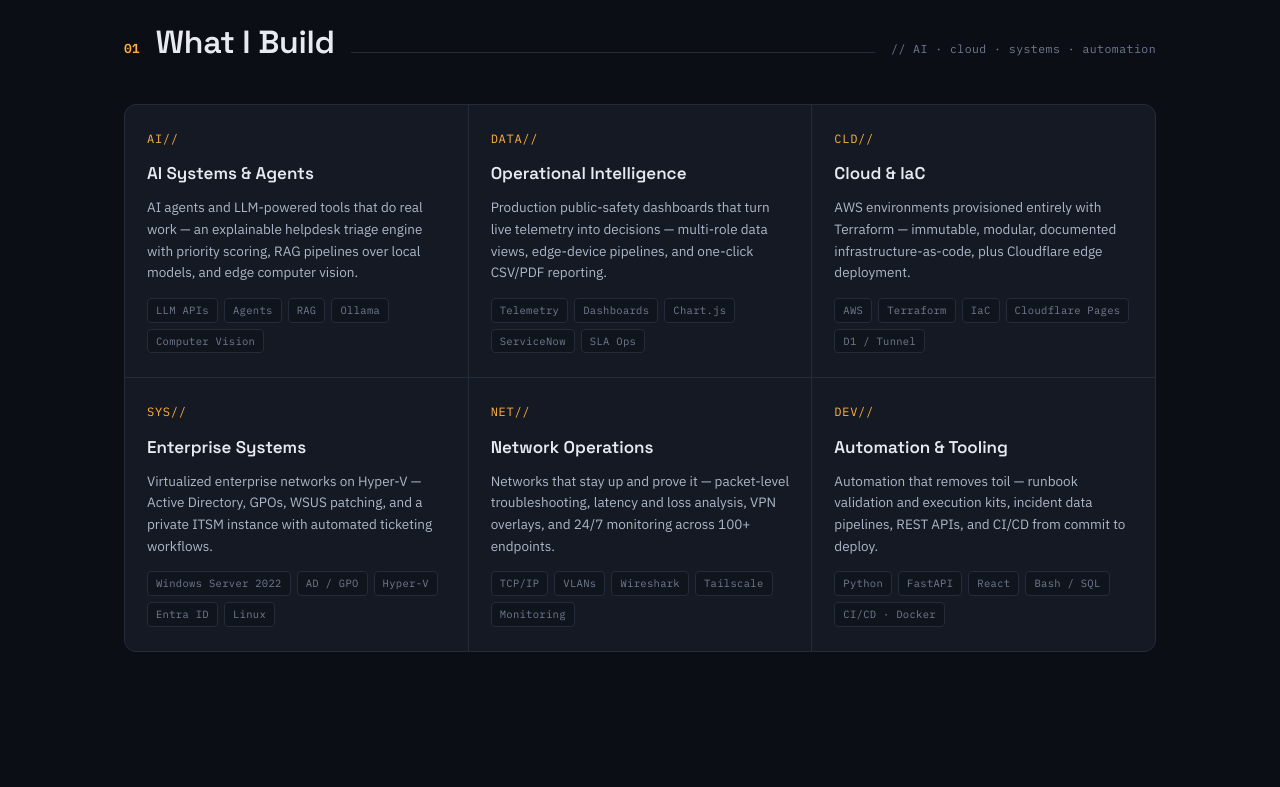
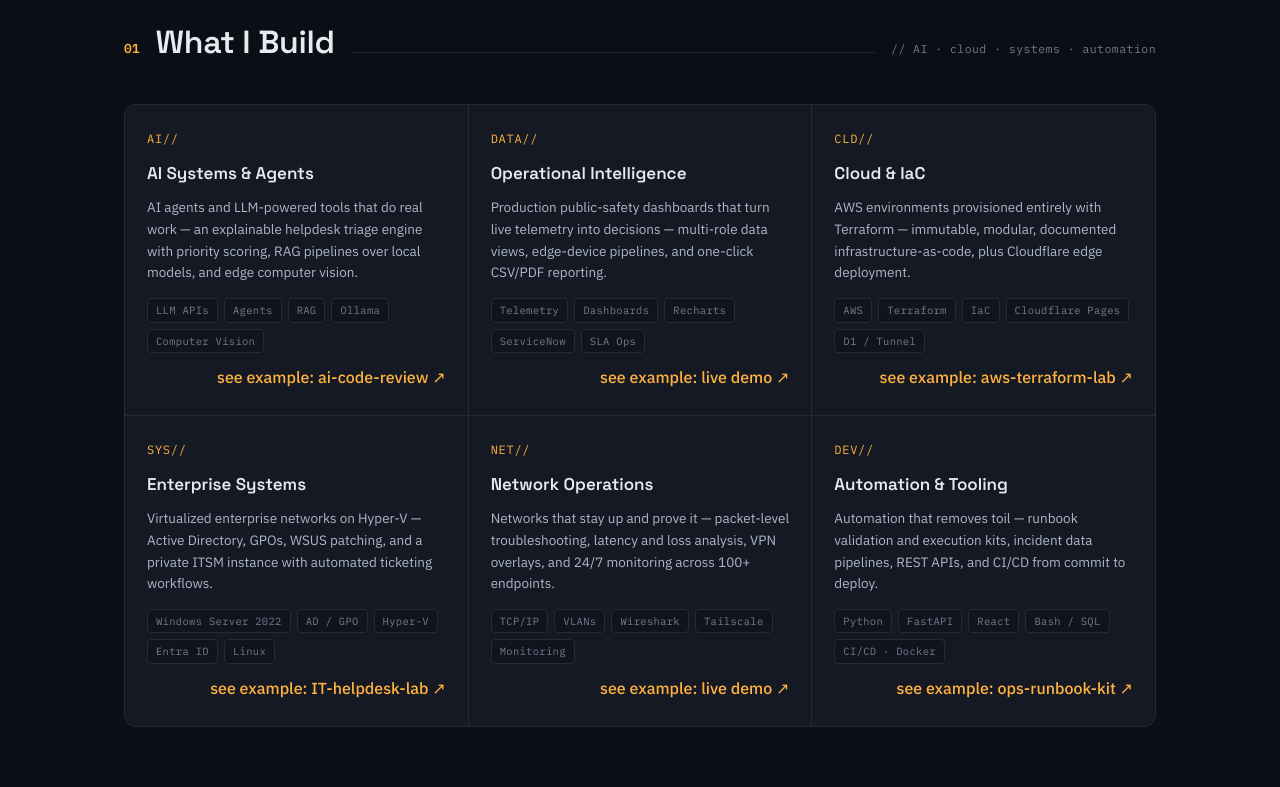
Before and after one commit to ArmandoSNHU/gomeztech-dev, a React (Vite) app: page / in a window 1280 px wide. Shown: the part 1740-2527 px from the top of the page. Built offline with nearby package versions, Linux system fonts and the light colour scheme; no server answers.

Commit message:
Make "What I Build" tiles clickable to a live example
Each capability now links to a representative project (a live demo where
one exists, otherwise the repo) and the whole tile is a keyboard-accessible
link, matching the Projects section behavior.

```diff
--- a/src/components/Capabilities.jsx
+++ b/src/components/Capabilities.jsx
@@ -1,5 +1,9 @@
 import { useEffect, useRef } from 'react';
 import { gsap } from '../lib/gsap';
+
+function openInNewTab(url) {
+  if (url) window.open(url, '_blank', 'noopener,noreferrer');
+}
 
 const CAPS = [
   {
@@ -8,13 +12,17 @@ const CAPS = [
     lead:
       'AI agents and LLM-powered tools that do real work — an explainable helpdesk triage engine with priority scoring, RAG pipelines over local models, and edge computer vision.',
     tags: ['LLM APIs', 'Agents', 'RAG', 'Ollama', 'Computer Vision'],
+    href: 'https://github.com/ArmandoSNHU/ai-code-review',
+    example: 'ai-code-review',
   },
   {
     ico: 'DATA//',
     title: 'Operational Intelligence',
     lead:
       'Production public-safety dashboards that turn live telemetry into decisions — multi-role data views, edge-device pipelines, and one-click CSV/PDF reporting.',
-    tags: ['Telemetry', 'Dashboards', 'Chart.js', 'ServiceNow', 'SLA Ops'],
+    tags: ['Telemetry', 'Dashboards', 'Recharts', 'ServiceNow', 'SLA Ops'],
+    href: 'https://armandosnhu.github.io/Secure-City-Analytics/',
+    example: 'live demo',
   },
   {
     ico: 'CLD//',
@@ -22,6 +30,8 @@ const CAPS = [
     lead:
       'AWS environments provisioned entirely with Terraform — immutable, modular, documented infrastructure-as-code, plus Cloudflare edge deployment.',
     tags: ['AWS', 'Terraform', 'IaC', 'Cloudflare Pages', 'D1 / Tunnel'],
+    href: 'https://github.com/ArmandoSNHU/aws-terraform-lab-2026',
+    example: 'aws-terraform-lab',
   },
   {
     ico: 'SYS//',
@@ -29,6 +39,8 @@ const CAPS = [
     lead:
       'Virtualized enterprise networks on Hyper-V — Active Directory, GPOs, WSUS patching, and a private ITSM instance with automated ticketing workflows.',
     tags: ['Windows Server 2022', 'AD / GPO', 'Hyper-V', 'Entra ID', 'Linux'],
+    href: 'https://github.com/ArmandoSNHU/IT-helpdesk-lab-2026',
+    example: 'IT-helpdesk-lab',
   },
   {
     ico: 'NET//',
@@ -36,6 +48,8 @@ const CAPS = [
     lead:
       'Networks that stay up and prove it — packet-level troubleshooting, latency and loss analysis, VPN overlays, and 24/7 monitoring across 100+ endpoints.',
     tags: ['TCP/IP', 'VLANs', 'Wireshark', 'Tailscale', 'Monitoring'],
+    href: 'https://armandosnhu.github.io/TechOpsagent/',
+    example: 'live demo',
   },
   {
     ico: 'DEV//',
@@ -43,6 +57,8 @@ const CAPS = [
     lead:
       'Automation that removes toil — runbook validation and execution kits, incident data pipelines, REST APIs, and CI/CD from commit to deploy.',
     tags: ['Python', 'FastAPI', 'React', 'Bash / SQL', 'CI/CD · Docker'],
+    href: 'https://github.com/ArmandoSNHU/ops-runbook-automation-kit',
+    example: 'ops-runbook-kit',
   },
 ];
 
@@ -92,7 +108,21 @@ export default function Capabilities() {
 
         <div className="cap-grid">
           {CAPS.map((c) => (
-            <div className="cap" key={c.ico}>
+            <div
+              className="cap"
+              key={c.ico}
+              role="link"
+              tabIndex={0}
+              aria-label={`${c.title} — see example: ${c.example}`}
+              style={{ cursor: 'pointer' }}
+              onClick={() => openInNewTab(c.href)}
+              onKeyDown={(e) => {
+                if (e.key === 'Enter' || e.key === ' ') {
+                  e.preventDefault();
+                  openInNewTab(c.href);
+                }
+              }}
+            >
               <div className="cap-ico">{c.ico}</div>
               <h3>{c.title}</h3>
               <p className="cap-lead">{c.lead}</p>
@@ -101,6 +131,9 @@ export default function Capabilities() {
                   <span className="cap-tag" key={tag}>{tag}</span>
                 ))}
               </div>
+              <span className="card-link" style={{ marginTop: '0.75rem', display: 'inline-block' }}>
+                see example: {c.example} ↗
+              </span>
             </div>
           ))}
         </div>
```
